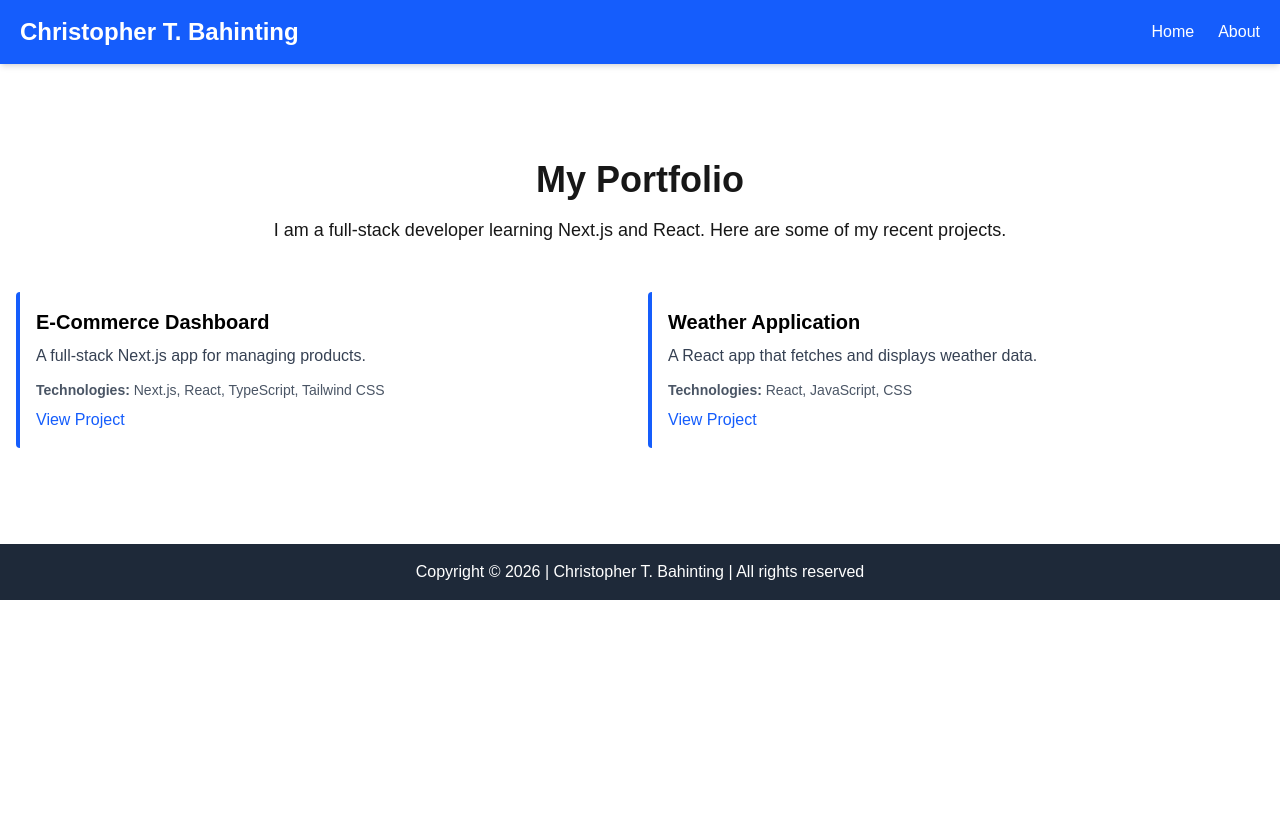
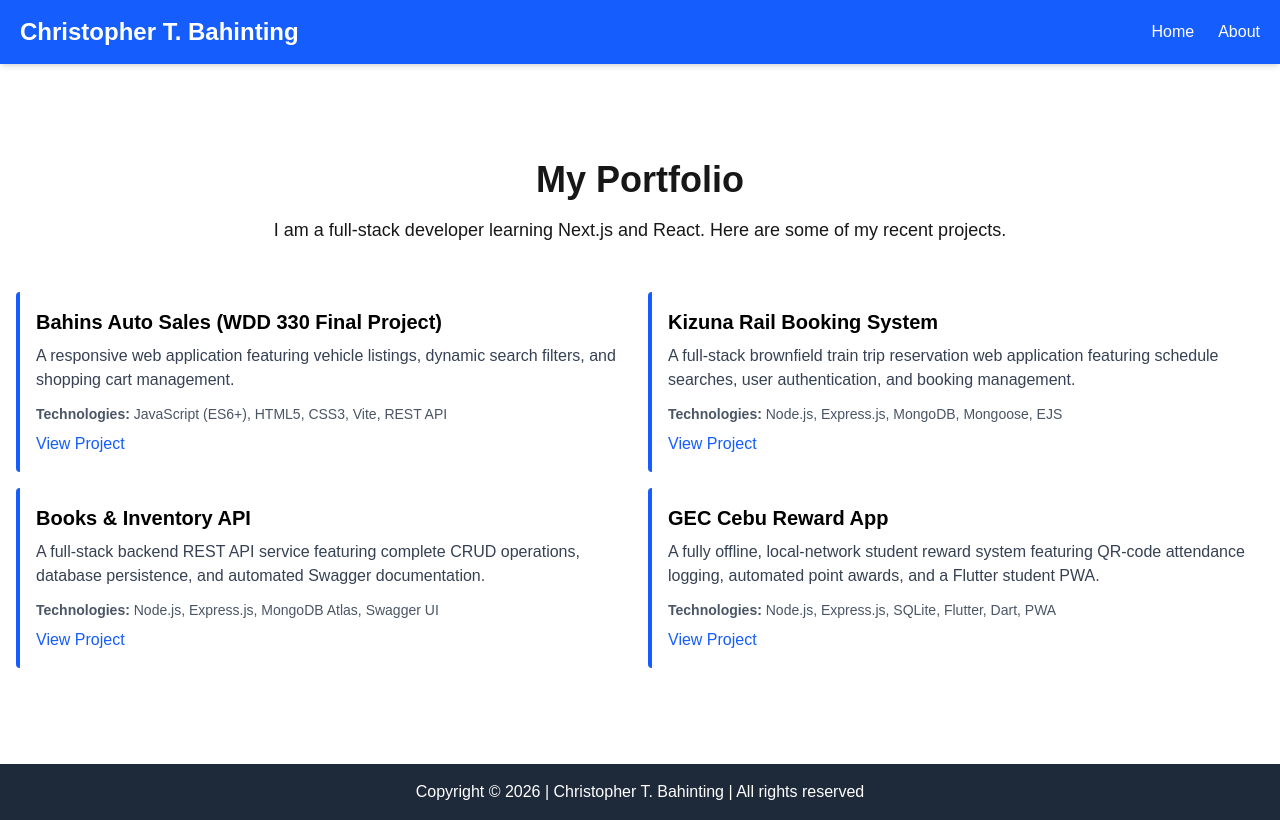
Before and after one commit to bahintingchristopher/wdd430-portfolio, a Next.js app: page / in a window 1280 px wide. Built offline with nearby package versions, Linux system fonts and the light colour scheme.

Commit message:
fix: replace the cards contents

```diff
--- a/app/page.tsx
+++ b/app/page.tsx
@@ -1,16 +1,28 @@
 import ProjectList from './components/ProjectList';
 const projects = [
   {
-    title: 'E-Commerce Dashboard',
-    description: 'A full-stack Next.js app for managing products.',
-    technologies: ['Next.js', 'React', 'TypeScript', 'Tailwind CSS'],
-    link: 'https://github.com/your-username/project1'
+    title: 'Bahins Auto Sales (WDD 330 Final Project)',
+    description: 'A responsive web application featuring vehicle listings, dynamic search filters, and shopping cart management.',
+    technologies: ['JavaScript (ES6+)', 'HTML5', 'CSS3', 'Vite', 'REST API'],
+    link: 'https://github.com/bahintingchristopher/WDD330-Final-Project-Bahins-Auto-Sales'
   },
   {
-    title: 'Weather Application',
-    description: 'A React app that fetches and displays weather data.',
-    technologies: ['React', 'JavaScript', 'CSS'],
-    link: 'https://github.com/your-username/project2'
+    title: 'Kizuna Rail Booking System',
+    description: 'A full-stack brownfield train trip reservation web application featuring schedule searches, user authentication, and booking management.',
+    technologies: ['Node.js', 'Express.js', 'MongoDB', 'Mongoose', 'EJS'],
+    link: 'https://github.com/jdethington/cse341-team-project'
+  },
+  {
+    title: 'Books & Inventory API',
+    description: 'A full-stack backend REST API service featuring complete CRUD operations, database persistence, and automated Swagger documentation.',
+    technologies: ['Node.js', 'Express.js', 'MongoDB Atlas', 'Swagger UI'],
+    link: 'https://github.com/bahintingchristopher/cse341_books'
+  },
+  {
+    title: 'GEC Cebu Reward App',
+    description: 'A fully offline, local-network student reward system featuring QR-code attendance logging, automated point awards, and a Flutter student PWA.',
+    technologies: ['Node.js', 'Express.js', 'SQLite', 'Flutter', 'Dart', 'PWA'],
+    link: 'https://github.com/bahintingchristopher/GEC-Cebu-Reward-App'
   }
 ];
 
```
Also changed, not shown: 1 other file (tests, documents, lock files or other folders).
